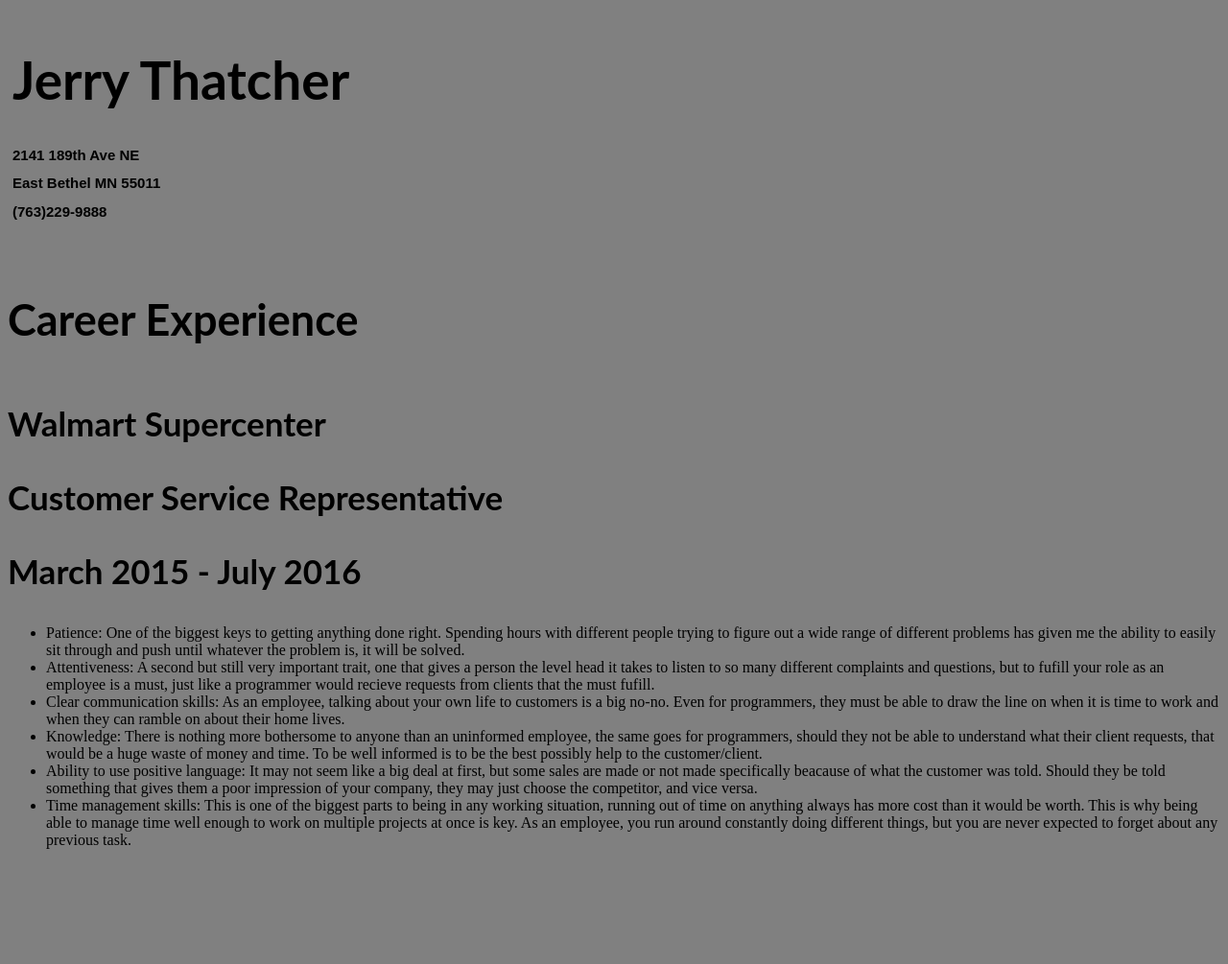
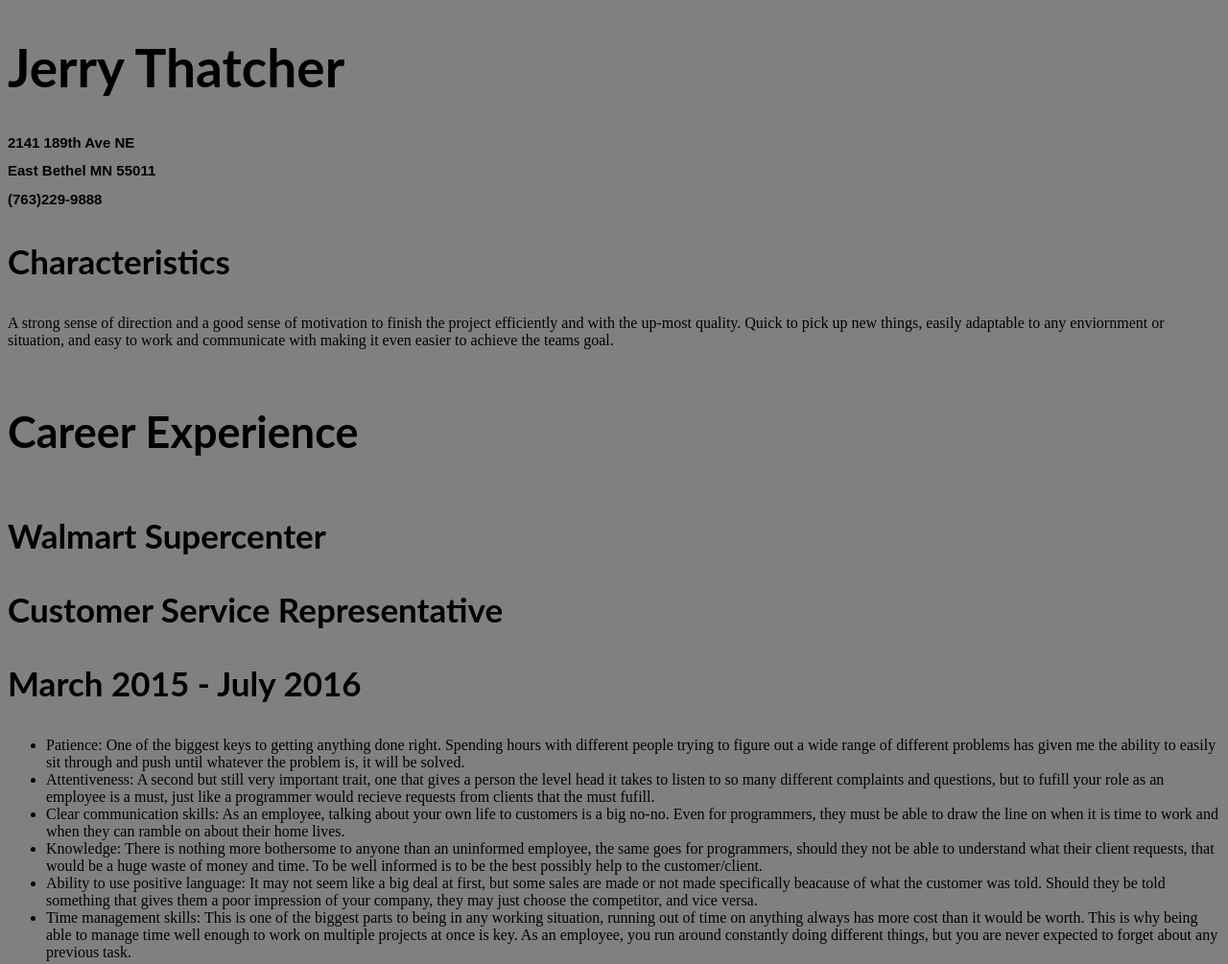
Before and after one commit to JThatch97/JThatch97.github.io, a plain HTML site: page index.html in a window 1280 px wide. Shown: the whole page at 96% size. Before the commit the page ends 901 px from the top, so only its background shows below. Drawn offline with Linux system fonts and the light colour scheme.

Commit message:
Update index.html

```diff
--- a/index.html
+++ b/index.html
@@ -5,20 +5,20 @@
     <link rel="stylesheet" href="style.css">
     </head>
 
-    <header>
+    <div class="header">
         <h1>Jerry Thatcher</h1>
         <h2>2141 189th Ave NE</h2>
         <h2>East Bethel MN 55011</h2>
         <h2>(763)229-9888</h2>
-      </header>
-  <title>
+      </div>
+  <div class="title">
       <h3>Characteristics</h3>
       <p>A strong sense of direction and a good sense of motivation to finish the project efficiently and with the up-most quality.
           Quick to pick up new things, easily adaptable to any enviornment or situation, and easy to work and communicate with making
           it even easier to achieve the teams goal.</p>
-    </title>
+    </div>
 
-    <body>
+    <div class="body">
         <h4>Career Experience</h4>
         <h3>Walmart Supercenter</h3>
         <h3>Customer Service Representative</h3>
@@ -49,5 +49,5 @@
          any previous task.</li>
 
 
-  </body>
+  </div>
 </html>
```
